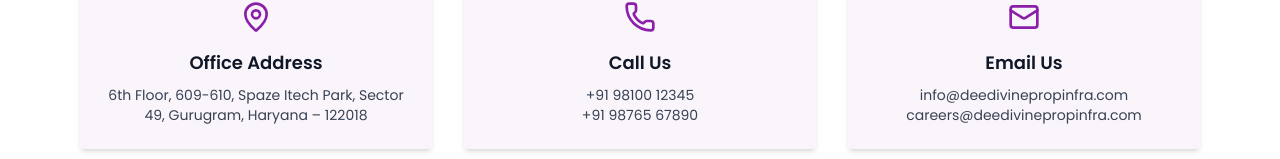
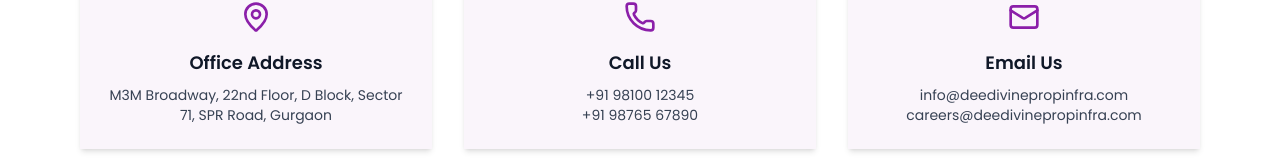
Before and after one commit to PunitDev0/DeeDivineWebsite, a Next.js app: page /contact in a window 1280 px wide. Shown: the part 641-800 px from the top of the page. Built offline with nearby package versions, Linux system fonts and the light colour scheme.

Commit message:
chore: update office address in contact component and refresh lockfile

```diff
--- a/src/components/contact/contact.jsx
+++ b/src/components/contact/contact.jsx
@@ -42,8 +42,8 @@ function Contact() {
             <MapPin className="mx-auto mb-4 text-[#8b1fa9]" size={32} />
             <h3 className="font-semibold text-gray-900 mb-2 text-lg">Office Address</h3>
             <p className="text-sm text-gray-700">
-              6th Floor, 609-610, Spaze Itech Park, Sector 49,
-              Gurugram, Haryana – 122018
+              M3M Broadway, 22nd Floor, D Block,
+              Sector 71, SPR Road, Gurgaon
             </p>
           </div>
 
```
Also changed, not shown: 1 other file (tests, documents, lock files or other folders).
